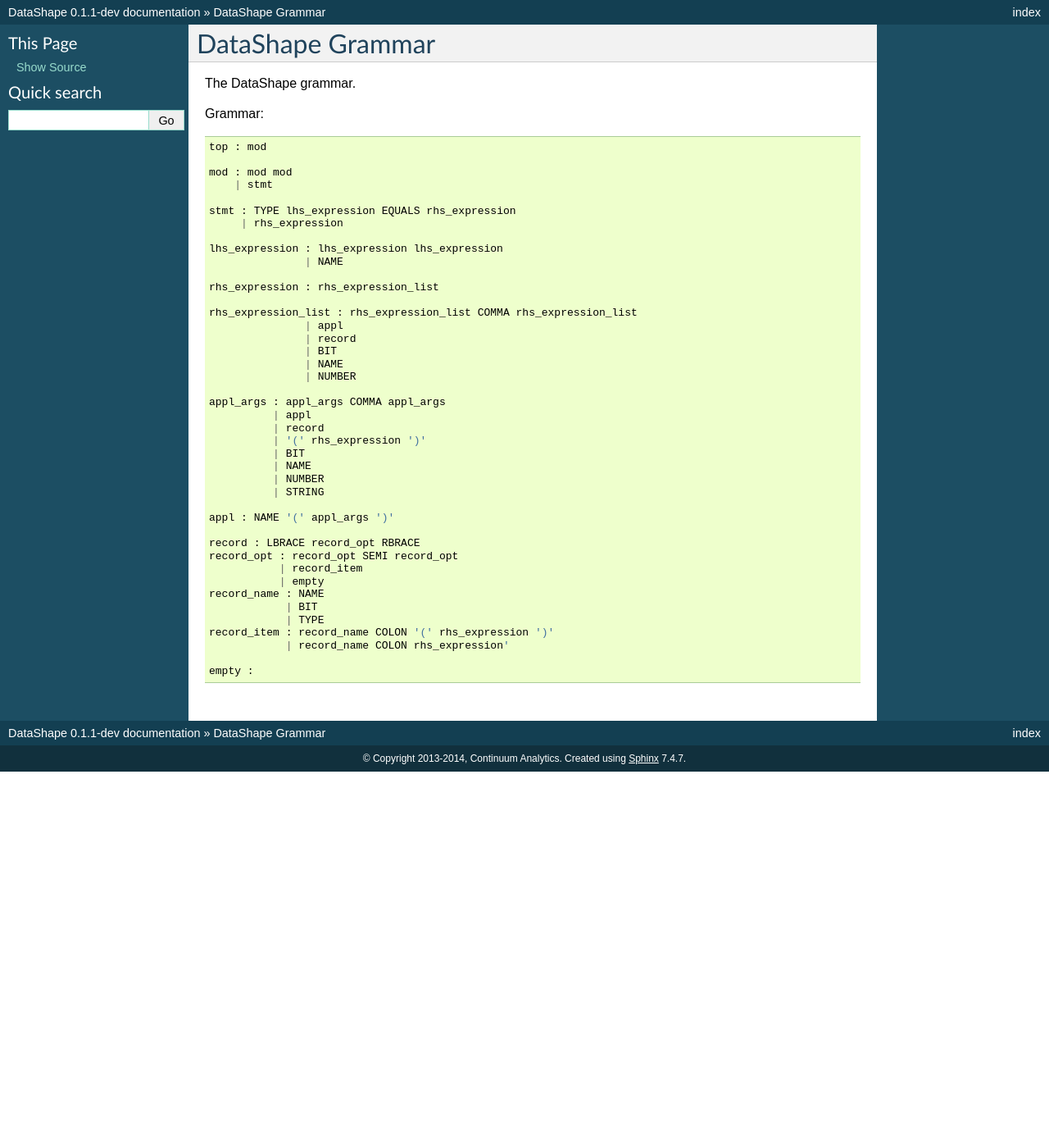
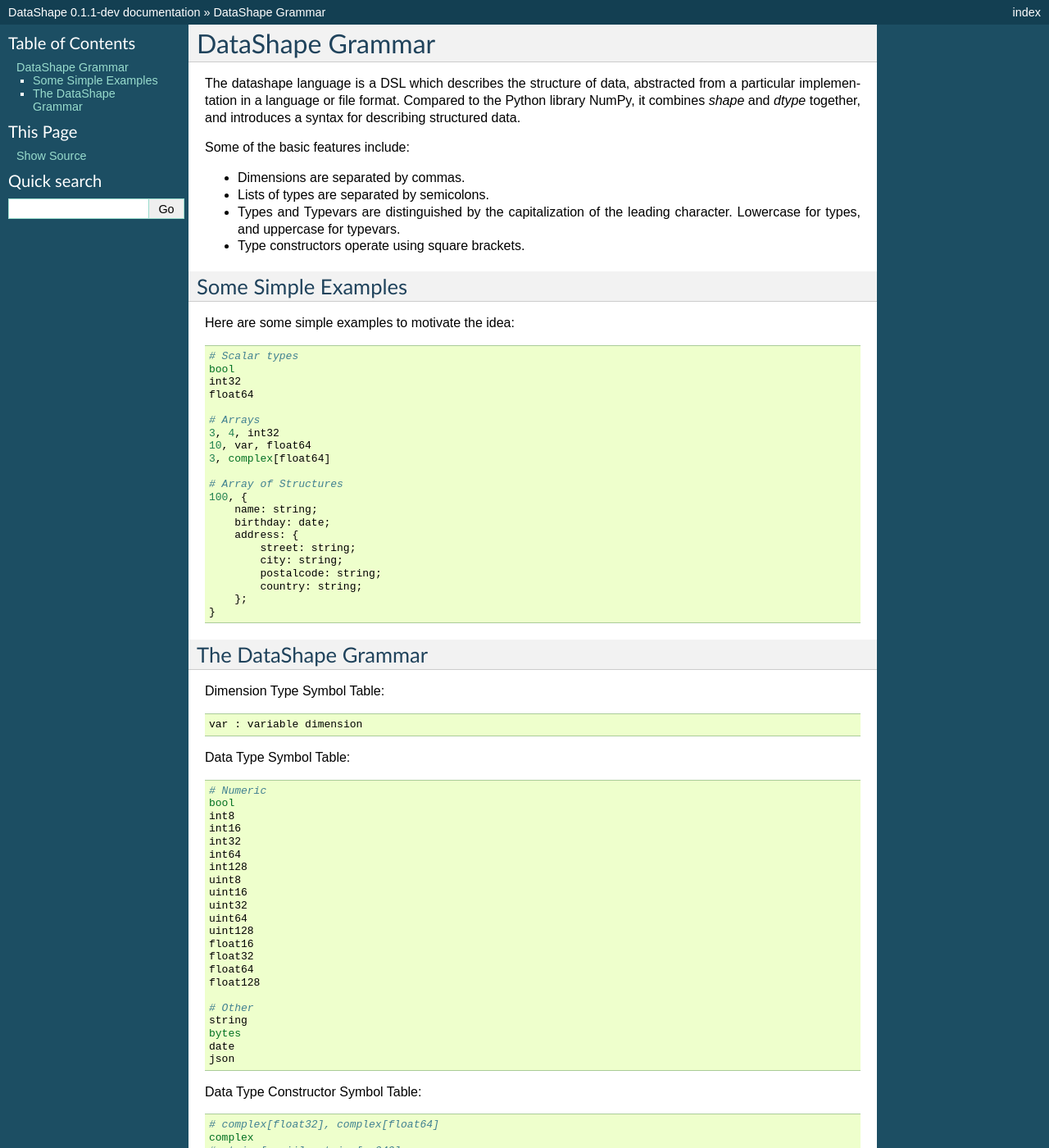
Before and after one commit to blaze/datashape, a Sphinx documentation site: the page built from docs/source/grammar.rst, in a window 1280 px wide and 1400 px high. Shown: the whole window at 82% size. Built offline with Sphinx 7.4.7, drawn with Linux system fonts in a browser that asks for light colours; pages that are not in the unit, such as notebooks, are missing from menus; some of the changed text lies outside the part shown.

Commit message:
Rewrite the datashape grammar document with a new grammar

```diff
--- a/docs/source/grammar.rst
+++ b/docs/source/grammar.rst
@@ -1,49 +1,177 @@
 DataShape Grammar
 =================
 
-The DataShape grammar.
+The datashape language is a DSL which describes the structure of data, abstracted from
+a particular implementation in a language or file format. Compared to the Python
+library NumPy, it combines `shape` and `dtype` together, and introduces a
+syntax for describing structured data.
+
+Some of the basic features include:
+
+* Dimensions are separated by commas.
+* Lists of types are separated by semicolons.
+* Types and Typevars are distinguished by the capitalization of the leading
+  character. Lowercase for types, and uppercase for typevars.
+* Type constructors operate using square brackets.
+
+Some Simple Examples
+--------------------
+
+Here are some simple examples to motivate the idea::
+
+    # Scalar types
+    bool
+    int32
+    float64
+
+    # Arrays
+    3, 4, int32
+    10, var, float64
+    3, complex[float64]
+
+    # Array of Structures
+    100, {
+        name: string;
+        birthday: date;
+        address: {
+            street: string;
+            city: string;
+            postalcode: string;
+            country: string;
+        };
+    }
+
+
+The DataShape Grammar
+---------------------
+
+Dimension Type Symbol Table::
+
+    var : variable dimension
+
+Data Type Symbol Table::
+
+    # Numeric
+    bool
+    int8
+    int16
+    int32
+    int64
+    int128
+    uint8
+    uint16
+    uint32
+    uint64
+    uint128
+    float16
+    float32
+    float64
+    float128
+
+    # Other
+    string
+    bytes
+    date
+    json
+
+Data Type Constructor Symbol Table::
+
+    # complex[float32], complex[float64]
+    complex
+    # string[ascii], string[cp949]
+    string
+    # bytes[4;2]
+    bytes
+    # datetime[minutes;CST]
+    datetime
+    # categorical[string; ['low', 'medium', 'high']]
+    categorical
+
+Tokens::
+
+    NAME_LOWER : [a-z][a-zA-Z0-9_]*
+    NAME_UPPER : [A-Z][a-zA-Z0-9_]*
+    NAME_OTHER : _[a-zA-Z0-9_]*
+    COMMA : ,
+    SEMI : ;
+    ELLIPSIS : \.\.\.
+    LBRACKET : \[
+    RBRACKET : \]
+    LBRACE : \{
+    RBRACE : \}
+    INTEGER : 0|[1-9][0-9]*
+    STRING : (?:"(?:[^"\n\r\\]|(?:\\x[0-9a-fA-F]{2})|(?:\\u[0-9a-fA-F]{4})|(?:\\.))*")|(?:\'(?:[^\'\n\r\\]|(?:\\x[0-9a-fA-F]+)|(?:\\u[0-9a-fA-F]{4})|(?:\\.))*\')
+
 
 Grammar::
 
-    top : mod
+    # Comma-separated list of dimensions, followed by data type
+    datashape : dim COMMA datashape
+              | dtype
 
-    mod : mod mod
-        | stmt
+    # Dimension Type (from the dimension type symbol table)
+    dim : symbol_type
+        | ellipsis_typevar
+        | INTEGER
 
-    stmt : TYPE lhs_expression EQUALS rhs_expression
-         | rhs_expression
 
-    lhs_expression : lhs_expression lhs_expression
-                   | NAME
+    # Data Type (from the data type symbol table)
+    dtype : symbol_type
+          | struct_type
 
-    rhs_expression : rhs_expression_list
+    # A type defined by a symbol
+    symbol_type : typevar
+                | type
+                | type_constr
 
-    rhs_expression_list : rhs_expression_list COMMA rhs_expression_list
-                   | appl
-                   | record
-                   | BIT
-                   | NAME
-                   | NUMBER
+    # A type variable
+    typevar : NAME_UPPER
 
-    appl_args : appl_args COMMA appl_args
-              | appl
-              | record
-              | '(' rhs_expression ')'
-              | BIT
-              | NAME
-              | NUMBER
-              | STRING
+    # A type variable with ellipsis
+    ellipsis_typevar : NAME_UPPER ELLIPSIS
 
-    appl : NAME '(' appl_args ')'
+    # A bare type (from the data type symbol table)
+    type : NAME_LOWER
 
-    record : LBRACE record_opt RBRACE
-    record_opt : record_opt SEMI record_opt
-               | record_item
-               | empty
-    record_name : NAME
-                | BIT
-                | TYPE
-    record_item : record_name COLON '(' rhs_expression ')'
-                | record_name COLON rhs_expression'
+    # Type Constructor (from the data type constructor symbol table)
+    type_constr : NAME_LOWER LBRACKET type_arg_list RBRACKET
 
-    empty :
+    # Type Constructor: list of arguments
+    type_arg_list : type_arg COMMA type_arg_list
+                  | type_arg
+
+    # Type Constructor : single argument
+    type_arg : datashape
+             | INTEGER
+             | STRING
+             | list_type_arg
+
+    # Type Constructor : single list argument
+    list_type_arg : empty_list
+                  | LBRACKET datashape_list RBRACKET
+                  | LBRACKET integer_list RBRACKET
+                  | LBRACKET string_list RBRACKET
+
+    empty_list : LBRACKET RBRACKET
+
+    datashape_list : datashape SEMI datashape_list
+                   | datashape
+
+    integer_list : INTEGER SEMI integer_list
+                 | INTEGER
+
+    string_list : STRING SEMI string_list
+                | STRING
+
+
+    # Struct/Record type
+    struct_type : LBRACE struct_field_list RBRACE
+
+    struct_field_list : struct_field SEMI struct_field_list
+                      | struct_field
+
+    struct_field : struct_field_name COLON datashape
+
+    struct_field_name : NAME_LOWER
+                      | NAME_UPPER
+                      | NAME_OTHER
```
